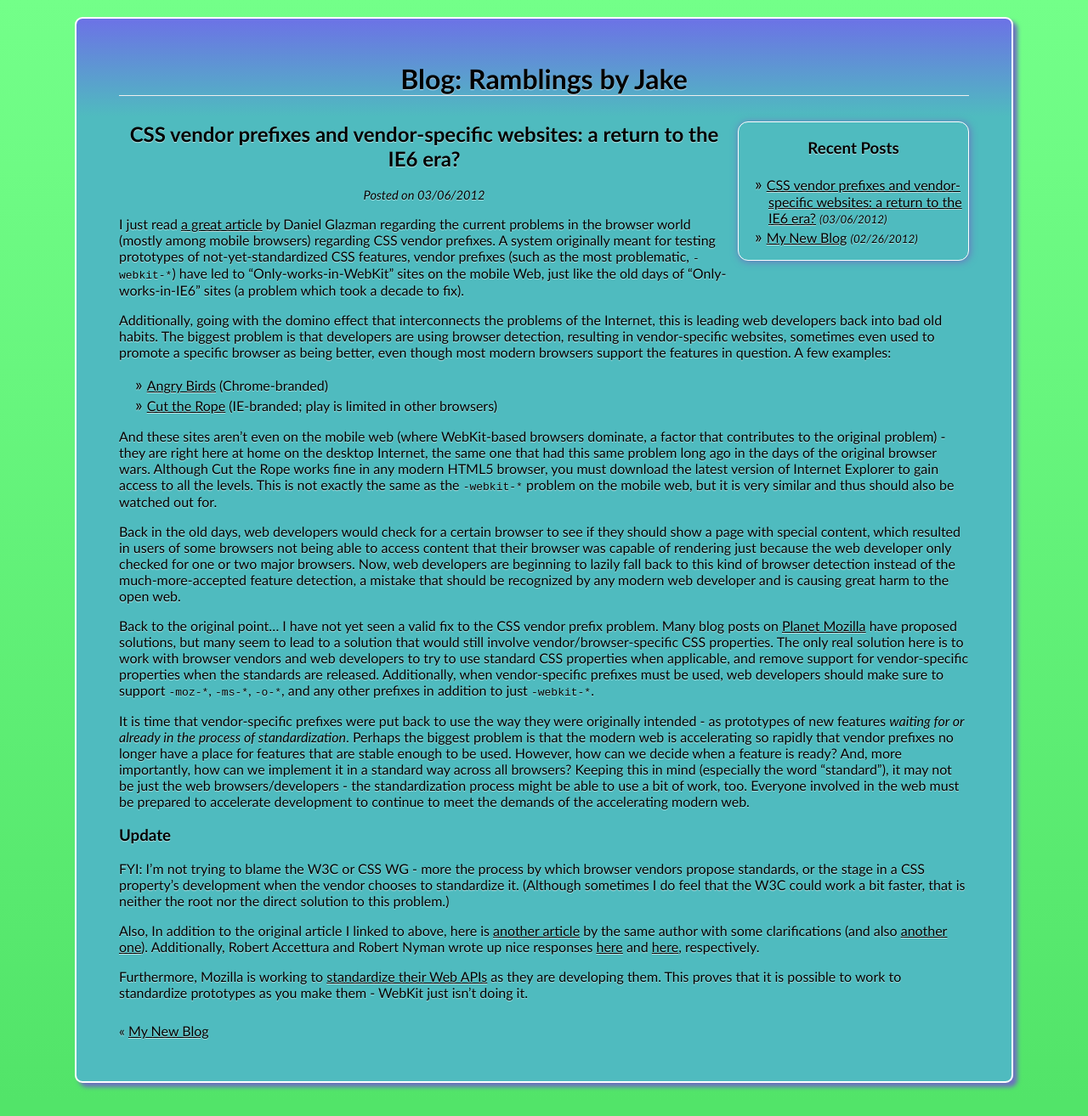
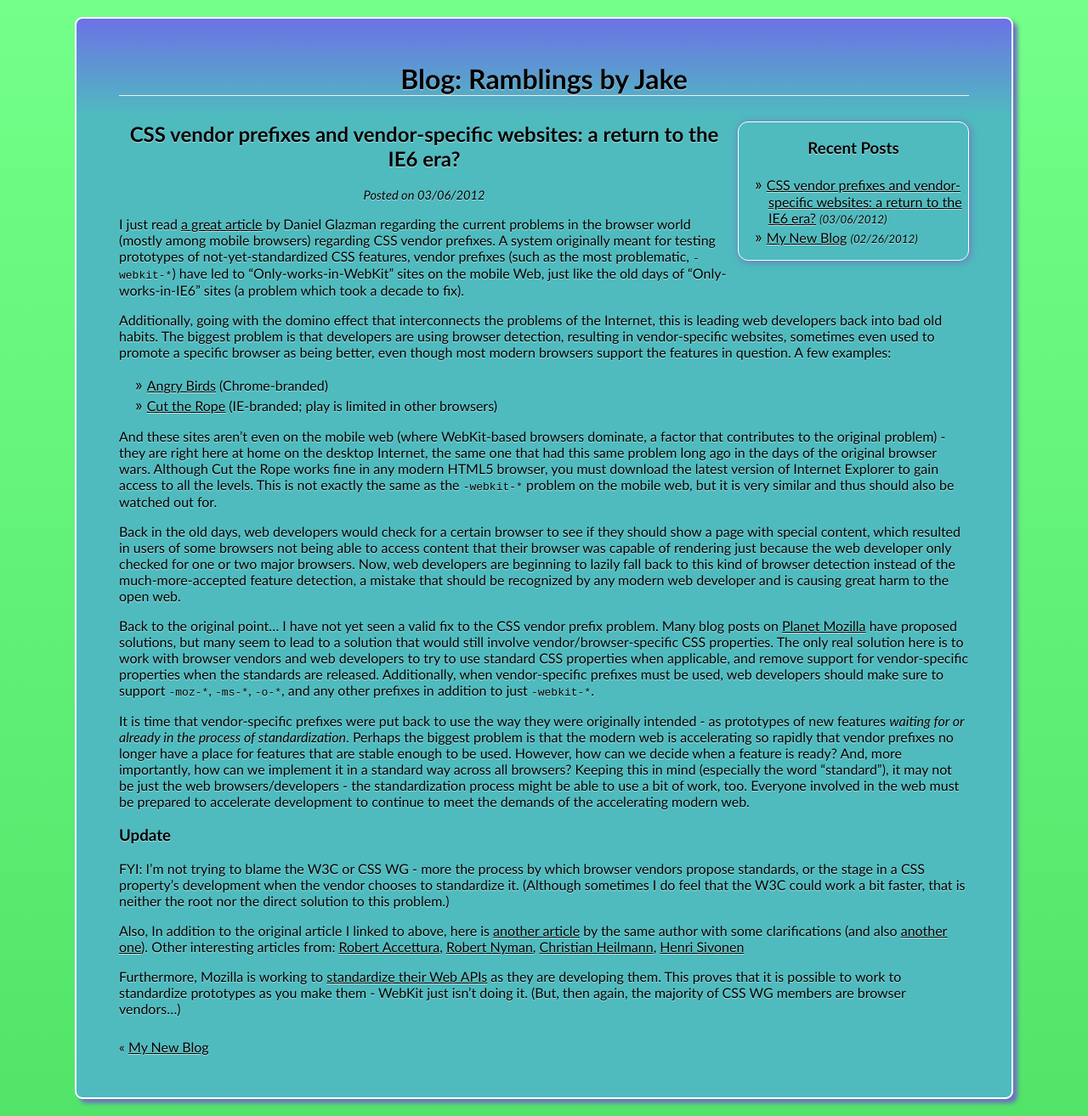
Before and after one commit to jhartz/jhartz.github.com, a Jekyll site: the page built from _posts/2012-03-06-CSS-vendor-prefixes.markdown, in a window 1280 px wide. Shown: the whole page at 85% size. Built offline with Jekyll 4.4.1, drawn with Linux system fonts in a browser that asks for light colours.

Commit message:
Updated links at bottom

```diff
--- a/_posts/2012-03-06-CSS-vendor-prefixes.markdown
+++ b/_posts/2012-03-06-CSS-vendor-prefixes.markdown
@@ -22,9 +22,9 @@ It is time that vendor-specific prefixes were put back to use the way they were
 ### Update
 FYI: I'm not trying to blame the W3C or CSS WG - more the process by which browser vendors propose standards, or the stage in a CSS property's development when the vendor chooses to standardize it. (Although sometimes I do feel that the W3C could work a bit faster, that is neither the root nor the direct solution to this problem.)
 
-Also, In addition to the original article I linked to above, here is [another article][4] by the same author with some clarifications (and also [another one][5]). Additionally, Robert Accettura and Robert Nyman wrote up nice responses [here][6] and [here][7], respectively.
+Also, In addition to the original article I linked to above, here is [another article][4] by the same author with some clarifications (and also [another one][5]). Other interesting articles from: [Robert Accettura][6], [Robert Nyman][7], [Christian Heilmann][8], [Henri Sivonen][9]
 
-Furthermore, Mozilla is working to [standardize their Web APIs][8] as they are developing them. This proves that it is possible to work to standardize prototypes as you make them - WebKit just isn't doing it.
+Furthermore, Mozilla is working to [standardize their Web APIs][10] as they are developing them. This proves that it is possible to work to standardize prototypes as you make them - WebKit just isn't doing it. (But, then again, the majority of CSS WG members are browser vendors...)
 
 [1]: http://www.glazman.org/weblog/dotclear/index.php?post/2012/02/09/CALL-FOR-ACTION%3A-THE-OPEN-WEB-NEEDS-YOU-NOW
 [2]: http://chrome.angrybirds.com/
```
Also changed, not shown: other parts of _posts/2012-03-06-CSS-vendor-prefixes.markdown (+3 -1 lines).
